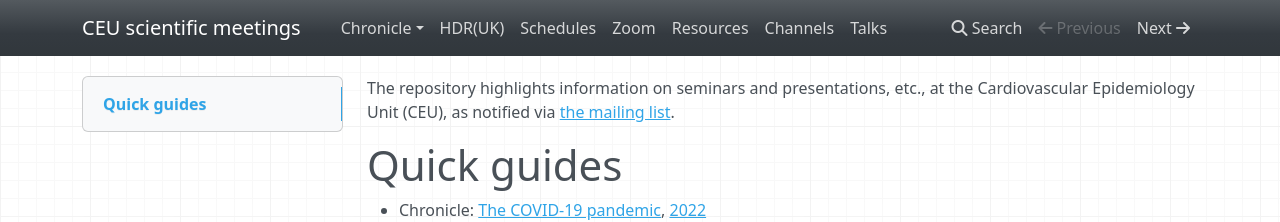
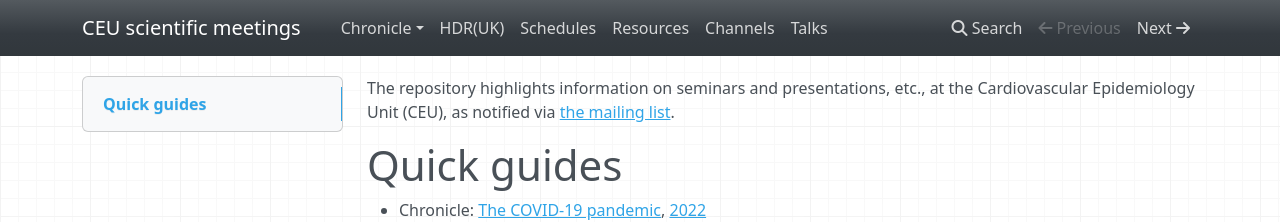
Before and after one commit to cambridge-ceu/CEU-matters, an MkDocs documentation site: the page built from docs/README.md, in a window 1280 px wide. Shown: the top 222 px of the page. Built offline with MkDocs 1.6.1, drawn with Linux system fonts in a browser that asks for light colours; nearby versions of some CDN libraries; a script that is not in the unit is left out.

Commit message:
mkdocs.yml

```diff
--- a/mkdocs.yml
+++ b/mkdocs.yml
@@ -9,7 +9,6 @@ nav:
     - 2020.md
   - HDR(UK): HDR.md
   - Schedules: schedules.md
-  - Zoom: zoom.md
   - Resources: resources.md
   - Channels: channels.md
   - Talks: talks.md
```
